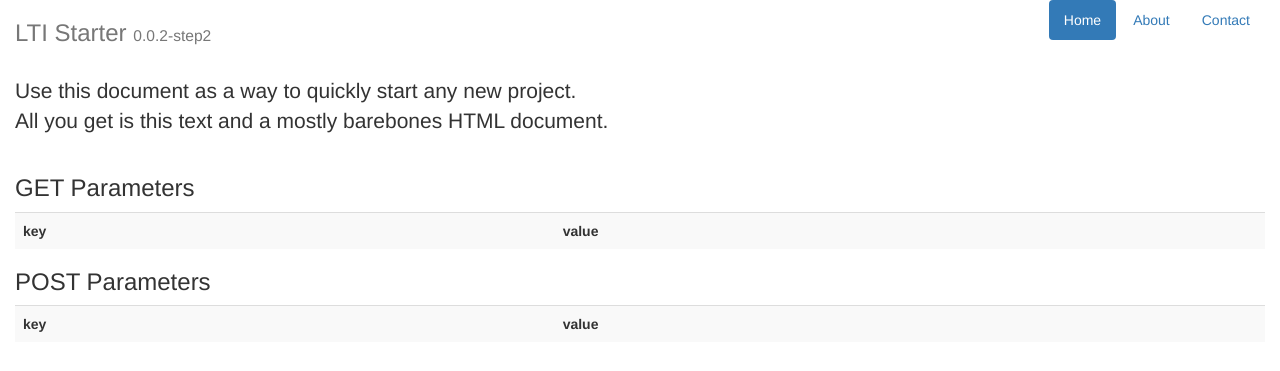
After one commit to kajigga/instcon2016-ltisession, a Flask app: page /lti/testlaunch in a window 1280 px wide. The commit adds this page. Shown: the top 371 px of the page. Run offline with Flask 2, Linux system fonts and the light colour scheme; lists and menus that the app fills with data are empty; some libraries are stand-ins or nearby versions.

Commit message:
Added new /lti/testlaunch route and template. Renamed index.html to layout.html

```diff
--- a/app.py
+++ b/app.py
@@ -6,21 +6,24 @@ from flask import Flask, render_template, request, redirect, url_for, session
 app = Flask(__name__)
 app.debug = True
 
-#app.config['SERVER_NAME'] = '<change this>'
-# Make sure app uses https everywhere. This will become important when there
-# are actually LTI endpoints and configuration used.
-#app.config['PREFERRED_URL_SCHEME'] = 'https'
 
 @app.route('/')
 def index():
     # "index.html" is a file found in the "templates" folder. It is mostly regular
     # HTML with some special templating syntax mixed in. The templating
     # language is called Jinja.
-    return render_template('index.html')
+    return render_template('layout.html')
 
 @app.route('/hello_world')
 def hello_world():
     return 'Hello World!'
+
+@app.route('/lti/testlaunch', methods=['GET', 'POST'])
+def lti_test_launch():
+  # POST parameters
+  # print request.form.keys()
+  print request.args.keys()
+  return render_template('lti_test_launch.html', post=request.form, get=request.args)
 
 # I like to make certain values available on any rendered template without
 # explicitly naming them. While these values won't change very often, I would
@@ -29,7 +32,7 @@ def hello_world():
 @app.context_processor
 def inject_app_info():
   return {
-      'version':"0.0.1",
+      'version':"0.0.2-step2",
       'project_name':'LTI Starter'
       }
 
--- a/templates/index.html
+++ b/templates/layout.html
@@ -42,6 +42,8 @@
         <p class="lead">Use this document as a way to quickly start any new
         project.<br> All you get is this text and a mostly barebones HTML
         document.</p>
+
+        {% block main_content%}{% endblock %}
       </div>
 
     </div><!-- /.container -->
--- /dev/null
+++ b/templates/lti_test_launch.html
@@ -0,0 +1,30 @@
+{% extends "layout.html" %}
+
+{% block main_content %}
+
+<div class='row'>
+  <div class='col-md-12'>
+    <h3>GET Parameters</h3>
+    <table class='table table-striped'>
+      <tr><th>key</th><th>value</th></tr>
+      {% for k in get %}
+      <tr>
+        <td>{{ k }}</td>
+        <td>{{ post[k] }}</td>
+      </tr>
+      {% endfor %}
+    </table>
+    <h3>POST Parameters</h3>
+    <table class='table table-striped'>
+      <tr><th>key</th><th>value</th></tr>
+      {% for k in post %}
+      <tr>
+        <td>{{ k }}</td>
+        <td>{{ post[k] }}</td>
+      </tr>
+      {% endfor %}
+    </table>
+
+  </div>
+</div>
+{% endblock %}
```
